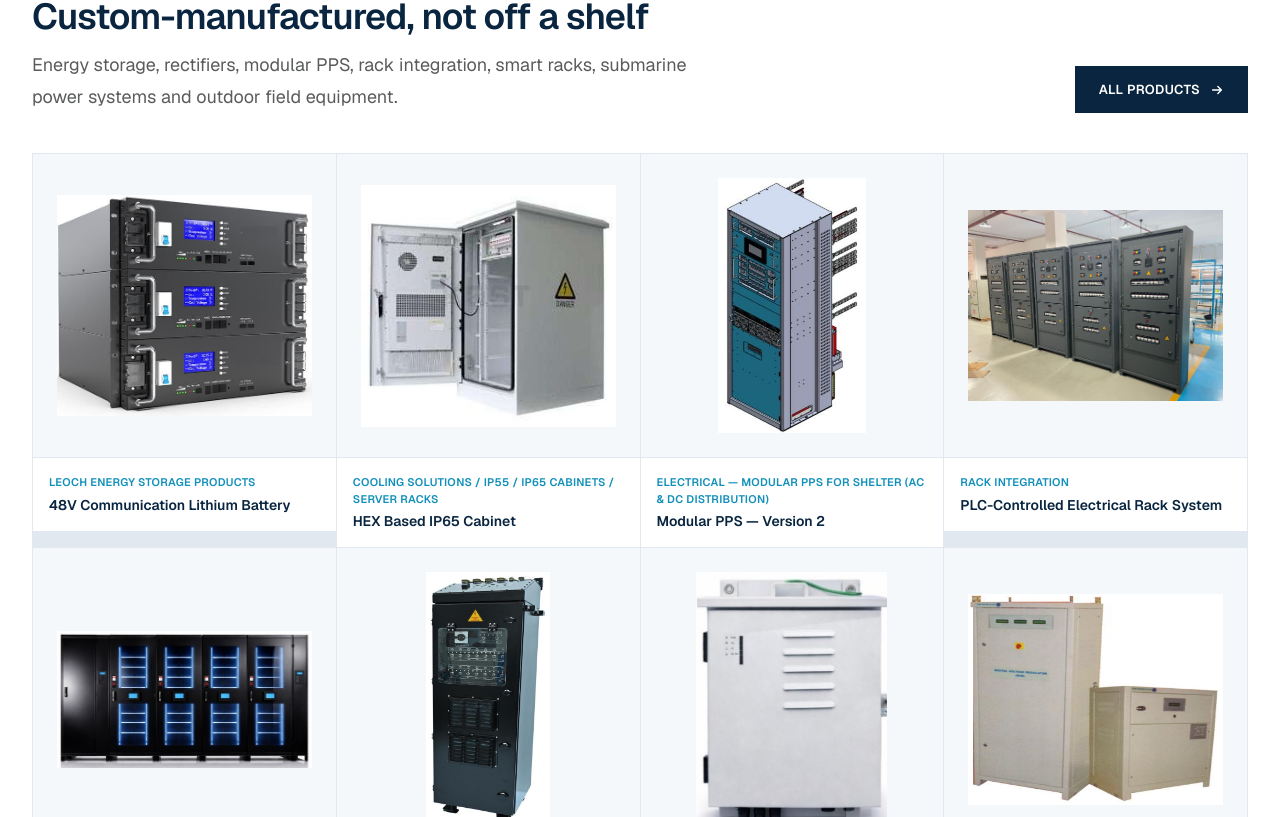
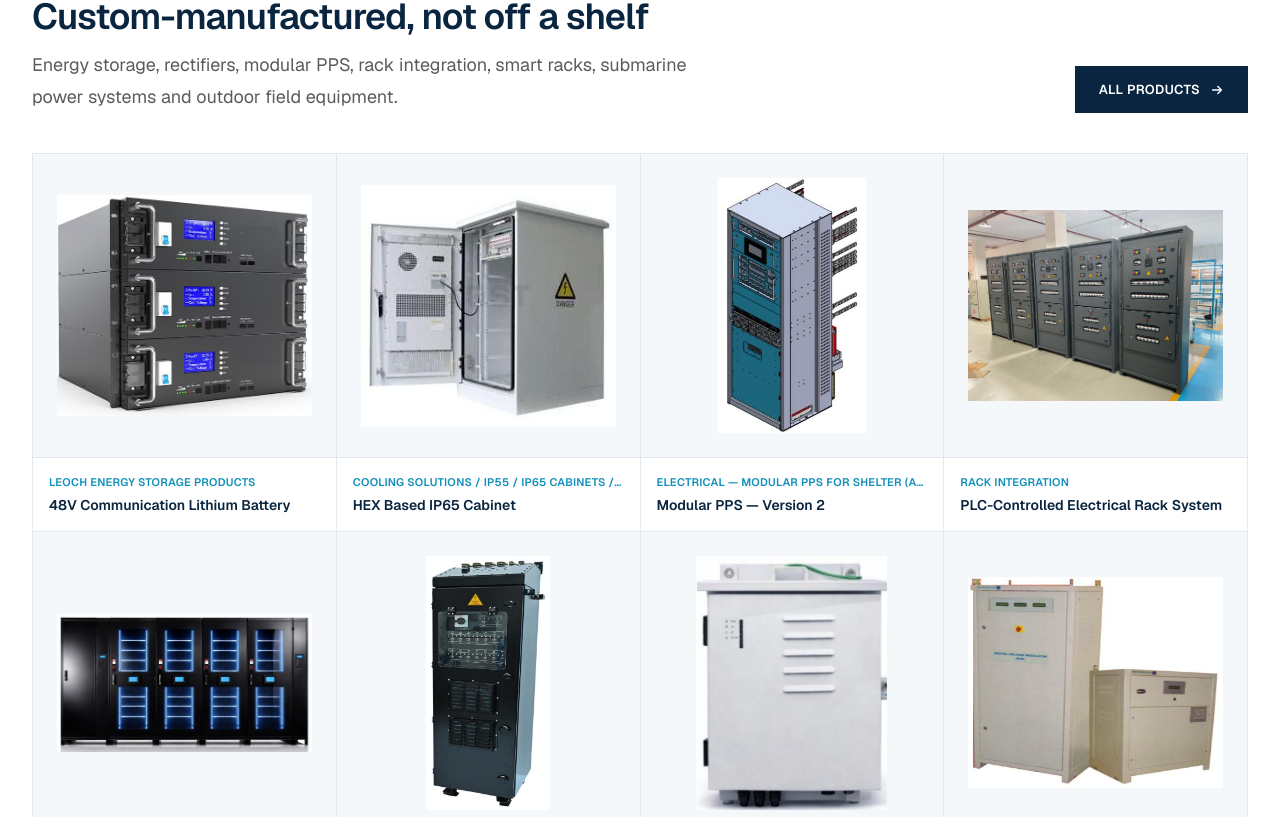
Before and after one commit to 150ftw/Arise, a Next.js app: page / in a window 1280 px wide. Shown: the part 2863-3680 px from the top of the page. Built offline with nearby package versions, Linux system fonts and the light colour scheme.

Commit message:
Fix grid card alignment in Featured Products and Solutions grids by enforcing uniform cell heights and line clamps

```diff
--- a/src/components/home/FeaturedProducts.tsx
+++ b/src/components/home/FeaturedProducts.tsx
@@ -36,8 +36,8 @@ export function FeaturedProducts() {
 
         <div className="mt-10 grid grid-cols-2 gap-px overflow-hidden border border-brand-line bg-brand-line sm:grid-cols-4">
           {featured.map(({ category, product }, i) => (
-            <Reveal key={product.slug} delay={(i % 4) * 0.06}>
-              <Link href={`/products#${category.slug}`} className="group flex flex-col bg-white">
+            <Reveal key={product.slug} delay={(i % 4) * 0.06} className="flex h-full flex-col">
+              <Link href={`/products#${category.slug}`} className="group flex h-full flex-col bg-white">
                 <div className="relative aspect-square overflow-hidden bg-brand-paper">
                   <Image
                     src={product.images[0].src}
@@ -47,9 +47,15 @@ export function FeaturedProducts() {
                     className="object-contain p-6 transition-transform duration-300 group-hover:scale-105"
                   />
                 </div>
-                <div className="border-t border-brand-line px-4 py-4">
-                  <p className="text-[11px] font-semibold tracking-wide text-brand-accent-600 uppercase">{category.title}</p>
-                  <h3 className="mt-1 text-sm leading-5 font-semibold text-brand-navy-900">{product.name}</h3>
+                <div className="flex flex-1 flex-col justify-between border-t border-brand-line p-4">
+                  <div>
+                    <p className="line-clamp-1 text-[11px] font-semibold tracking-wide text-brand-accent-600 uppercase" title={category.title}>
+                      {category.title}
+                    </p>
+                    <h3 className="mt-1 line-clamp-2 text-sm leading-5 font-semibold text-brand-navy-900" title={product.name}>
+                      {product.name}
+                    </h3>
+                  </div>
                 </div>
               </Link>
             </Reveal>
--- a/src/components/solutions/PillarGrid.tsx
+++ b/src/components/solutions/PillarGrid.tsx
@@ -29,7 +29,7 @@ export function PillarGrid({ pillars }: { pillars: SolutionPillar[] }) {
       {pillars.map((pillar, i) => {
         const Icon = icons[pillar.slug] ?? Server;
         return (
-          <Reveal key={pillar.slug} delay={(i % 4) * 0.06}>
+          <Reveal key={pillar.slug} delay={(i % 4) * 0.06} className="h-full flex flex-col">
             <div className="flex h-full flex-col gap-5 p-7">
               <Icon className="h-6 w-6 text-brand-accent-600" strokeWidth={1.6} />
               <h3 className="text-sm leading-5 font-semibold text-brand-navy-900">{pillar.title}</h3>
```
